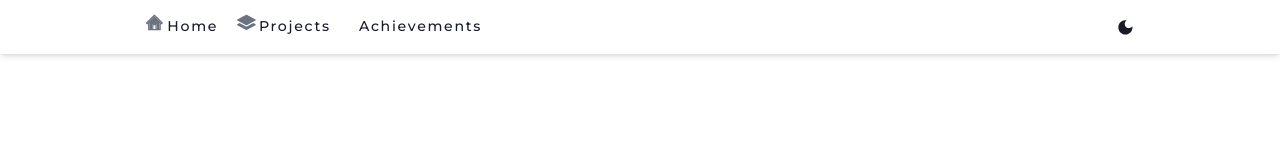
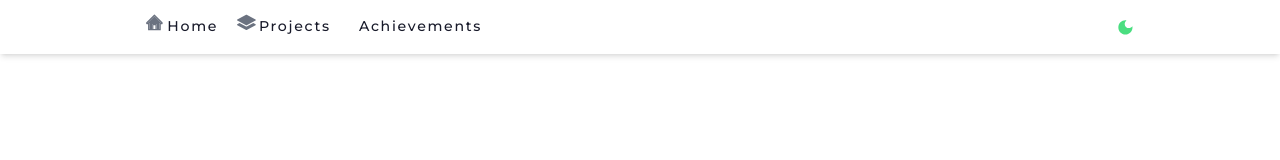
Before and after one commit to Digzcod/nextjs-gym, a Next.js app: page / in a window 1280 px wide. Shown: the top 160 px of the page. Built offline with nearby package versions, Linux system fonts and the light colour scheme.

Commit message:
new commits

```diff
--- a/app/components/00--landingPage/Navbar.tsx
+++ b/app/components/00--landingPage/Navbar.tsx
@@ -57,8 +57,8 @@ export default function Navbar() {
 
           <label className="swap swap-indeterminate">
             <input type="checkbox" onChange={handleTheme} />
-            <LightModeRoundedIcon className="swap-on" />
-            <DarkModeIcon className="swap-off" />
+            <LightModeRoundedIcon className="swap-on text-green-400 text-3xl" />
+            <DarkModeIcon className="swap-off text-green-400 text-3xl" />
           </label>
         </div>
       </nav>
```
